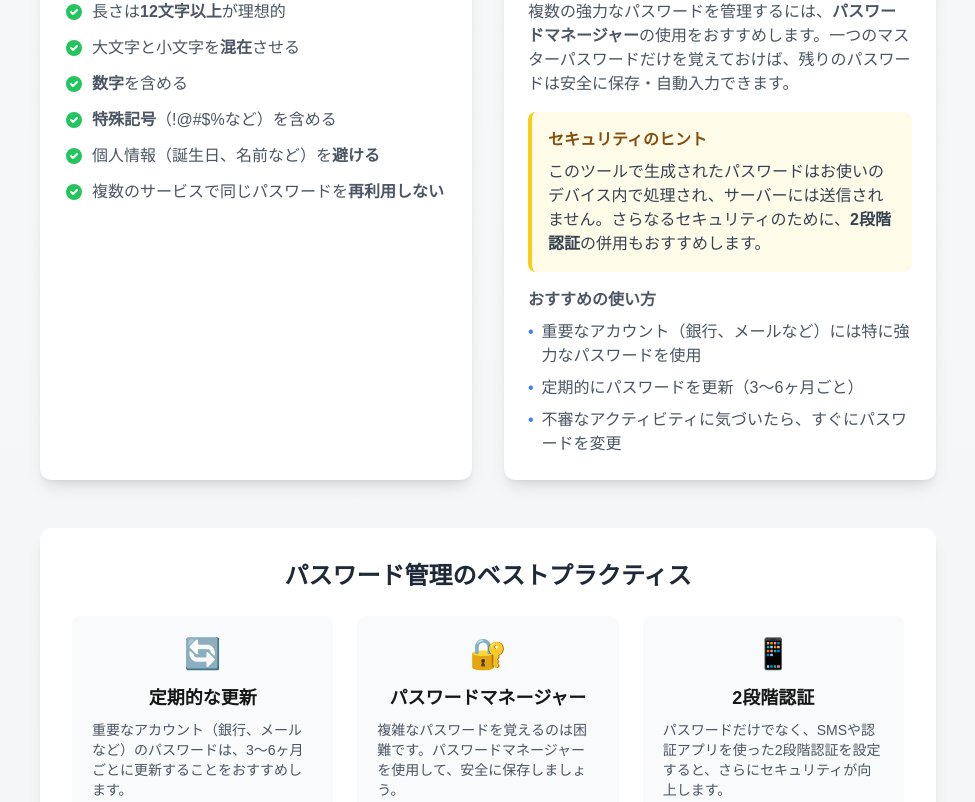
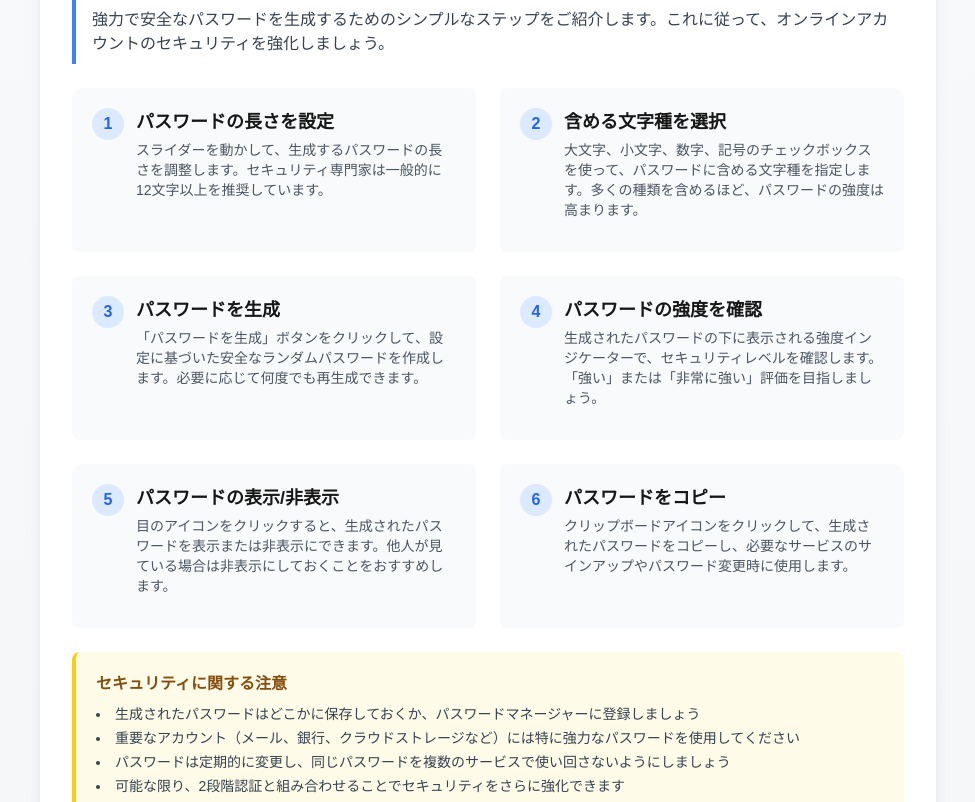
Before and after one commit to kojiro-tsuji/textcounter-app, a Next.js app: page /password in a window 1280 px wide. Shown: the part 838-1640 px from the top of the page, without its empty margins (152-1127 px from the left). Built offline with nearby package versions, Linux system fonts and the light colour scheme.

Commit message:
how toの追加

```diff
--- a/app/password/page.tsx
+++ b/app/password/page.tsx
@@ -52,6 +52,109 @@ return (
           </div>
         </div>
 
+        {/* how to セクション　*/}
+        <div className="bg-white rounded-xl shadow-lg overflow-hidden p-6 sm:p-8 mb-8 max-w-4xl mx-auto">
+          <h2 className="text-2xl font-bold text-gray-800 mb-6 text-center">パスワード生成ツールの使い方</h2>
+
+          <div className="space-y-6">
+            <div className="border-l-4 border-blue-500 pl-4 py-2">
+              <p className="text-gray-700">
+                強力で安全なパスワードを生成するためのシンプルなステップをご紹介します。これに従って、オンラインアカウントのセキュリティを強化しましょう。
+              </p>
+            </div>
+
+            <div className="grid grid-cols-1 md:grid-cols-2 gap-6">
+              <div className="bg-gray-50 rounded-lg p-5">
+                <div className="flex items-start mb-3">
+                  <div className="flex-shrink-0 bg-blue-100 rounded-full h-8 w-8 flex items-center justify-center text-blue-600 font-bold mr-3">1</div>
+                  <div>
+                    <h3 className="font-semibold text-lg mb-1">パスワードの長さを設定</h3>
+                    <p className="text-gray-600 text-sm">
+                      スライダーを動かして、生成するパスワードの長さを調整します。セキュリティ専門家は一般的に12文字以上を推奨しています。
+                    </p>
+                  </div>
+                </div>
+              </div>
+
+              <div className="bg-gray-50 rounded-lg p-5">
+                <div className="flex items-start mb-3">
+                  <div className="flex-shrink-0 bg-blue-100 rounded-full h-8 w-8 flex items-center justify-center text-blue-600 font-bold mr-3">2</div>
+                  <div>
+                    <h3 className="font-semibold text-lg mb-1">含める文字種を選択</h3>
+                    <p className="text-gray-600 text-sm">
+                      大文字、小文字、数字、記号のチェックボックスを使って、パスワードに含める文字種を指定します。多くの種類を含めるほど、パスワードの強度は高まります。
+                    </p>
+                  </div>
+                </div>
+              </div>
+
+              <div className="bg-gray-50 rounded-lg p-5">
+                <div className="flex items-start mb-3">
+                  <div className="flex-shrink-0 bg-blue-100 rounded-full h-8 w-8 flex items-center justify-center text-blue-600 font-bold mr-3">3</div>
+                  <div>
+                    <h3 className="font-semibold text-lg mb-1">パスワードを生成</h3>
+                    <p className="text-gray-600 text-sm">
+                      「パスワードを生成」ボタンをクリックして、設定に基づいた安全なランダムパスワードを作成します。必要に応じて何度でも再生成できます。
+                    </p>
+                  </div>
+                </div>
+              </div>
+
+              <div className="bg-gray-50 rounded-lg p-5">
+                <div className="flex items-start mb-3">
+                  <div className="flex-shrink-0 bg-blue-100 rounded-full h-8 w-8 flex items-center justify-center text-blue-600 font-bold mr-3">4</div>
+                  <div>
+                    <h3 className="font-semibold text-lg mb-1">パスワードの強度を確認</h3>
+                    <p className="text-gray-600 text-sm">
+                      生成されたパスワードの下に表示される強度インジケーターで、セキュリティレベルを確認します。「強い」または「非常に強い」評価を目指しましょう。
+                    </p>
+                  </div>
+                </div>
+              </div>
+
+              <div className="bg-gray-50 rounded-lg p-5">
+                <div className="flex items-start mb-3">
+                  <div className="flex-shrink-0 bg-blue-100 rounded-full h-8 w-8 flex items-center justify-center text-blue-600 font-bold mr-3">5</div>
+                  <div>
+                    <h3 className="font-semibold text-lg mb-1">パスワードの表示/非表示</h3>
+                    <p className="text-gray-600 text-sm">
+                      目のアイコンをクリックすると、生成されたパスワードを表示または非表示にできます。他人が見ている場合は非表示にしておくことをおすすめします。
+                    </p>
+                  </div>
+                </div>
+              </div>
+
+              <div className="bg-gray-50 rounded-lg p-5">
+                <div className="flex items-start mb-3">
+                  <div className="flex-shrink-0 bg-blue-100 rounded-full h-8 w-8 flex items-center justify-center text-blue-600 font-bold mr-3">6</div>
+                  <div>
+                    <h3 className="font-semibold text-lg mb-1">パスワードをコピー</h3>
+                    <p className="text-gray-600 text-sm">
+                      クリップボードアイコンをクリックして、生成されたパスワードをコピーし、必要なサービスのサインアップやパスワード変更時に使用します。
+                    </p>
+                  </div>
+                </div>
+              </div>
+            </div>
+
+            <div className="bg-yellow-50 p-5 rounded-lg border-l-4 border-yellow-400">
+              <h3 className="font-semibold text-yellow-800 mb-2">セキュリティに関する注意</h3>
+              <ul className="list-disc list-inside space-y-1 text-gray-700 text-sm">
+                <li>生成されたパスワードはどこかに保存しておくか、パスワードマネージャーに登録しましょう</li>
+                <li>重要なアカウント（メール、銀行、クラウドストレージなど）には特に強力なパスワードを使用してください</li>
+                <li>パスワードは定期的に変更し、同じパスワードを複数のサービスで使い回さないようにしましょう</li>
+                <li>可能な限り、2段階認証と組み合わせることでセキュリティをさらに強化できます</li>
+              </ul>
+            </div>
+
+            <div className="bg-blue-50 p-5 rounded-lg">
+              <h3 className="font-semibold text-blue-800 mb-2">プライバシーについて</h3>
+              <p className="text-gray-700 text-sm">
+                このパスワード生成ツールはお使いのブラウザ内で実行され、生成されたパスワードやあなたの設定がサーバーに送信されることはありません。すべての処理はあなたのデバイス内で安全に行われます。
+              </p>
+            </div>
+          </div>
+        </div>
         {/* 情報セクション - 2カラムレイアウト */}
         <div className="max-w-4xl mx-auto grid grid-cols-1 md:grid-cols-2 gap-8 mb-12">
           {/* 左カラム */}
```
